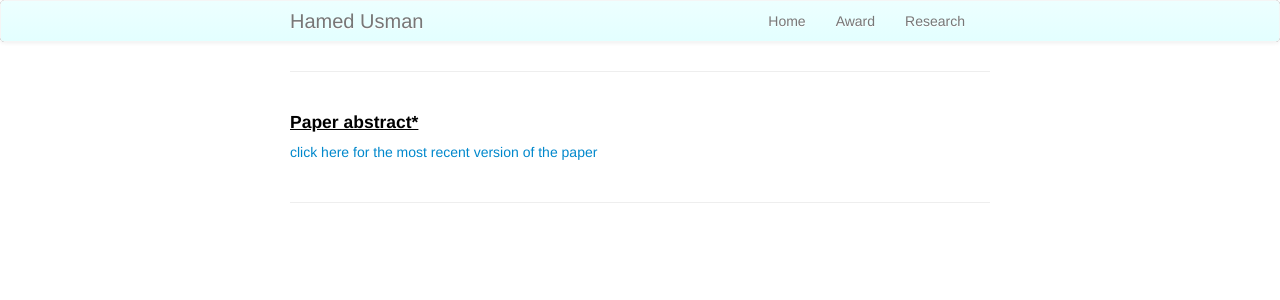
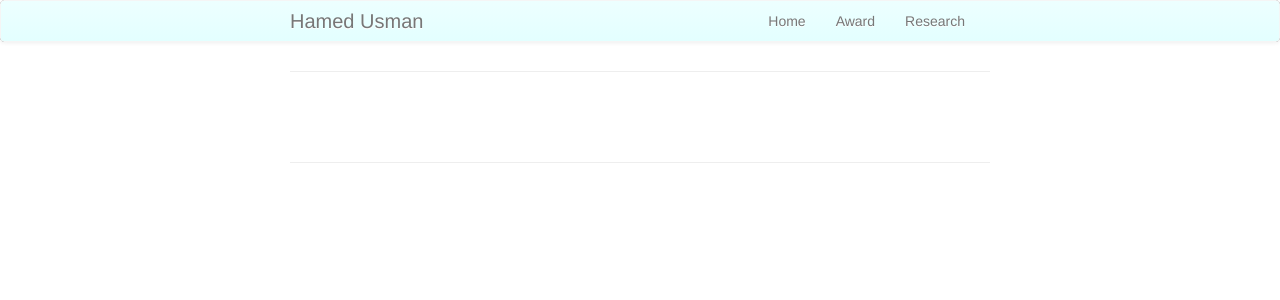
Before and after one commit to hamedusman/hamedusman.github.io, a Jekyll site: the page built from pages/award.md, in a window 1280 px wide. Shown: the top 300 px of the page. Built offline with Jekyll 4.4.1, drawn with Linux system fonts in a browser that asks for light colours; our own code applies the rules of GitHub Pages for plain Markdown files.

Commit message:
Update award.md

```diff
--- a/pages/award.md
+++ b/pages/award.md
@@ -14,11 +15,6 @@ description: List of Awards
 
 ---
 
-#### <u>Paper abstract*
-
-[click here for the most recent version of the paper]({{ BASE_PATH}}/pages/working_papers/sample-working-paper.pdf)
-
-
 <!-- Note: this is how to write a comment in HTML. Everything in here won't show up on your webpage.-->
 
 <!--
```
Also changed, not shown: other parts of pages/award.md (+1 -0 lines).
